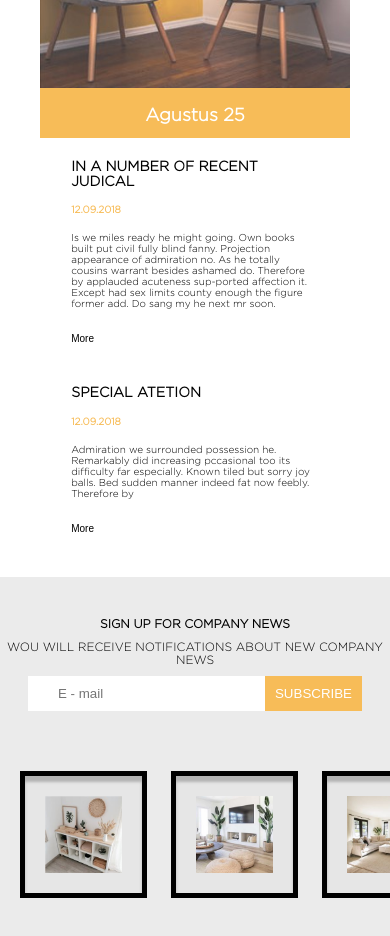
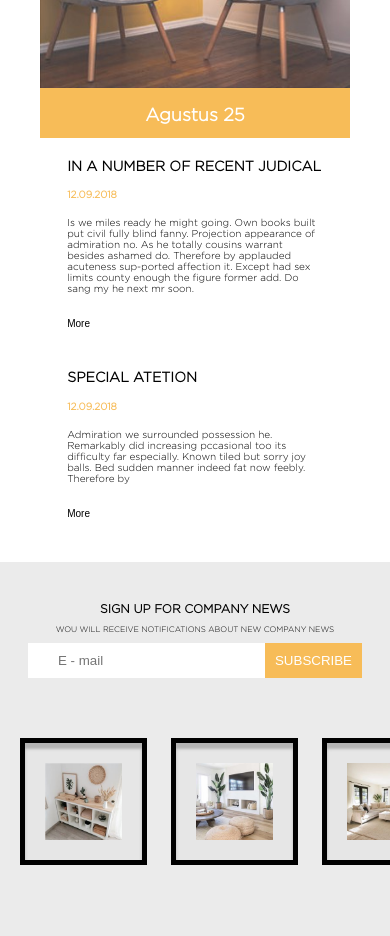
Before and after one commit to iniHery/website-furnitue, a Next.js app: page / in a window 390 px wide. Shown: the part 2400-3336 px from the top of the page. Built offline with nearby package versions, Linux system fonts and the light colour scheme.

Commit message:
revisi#9

```diff
--- a/styles/styles.css
+++ b/styles/styles.css
@@ -1022,7 +1022,7 @@ html {
   }
 
   .title-news {
-    margin: 0px 40px;
+    margin: 0% 11%;
   }
 
   .title-news h2 {
@@ -1099,7 +1099,7 @@ html {
     font-size: 12px;
   }
 
-  .footer-header p div {
+  .footer-header p {
     font-size: 8px;
   }
 
```
